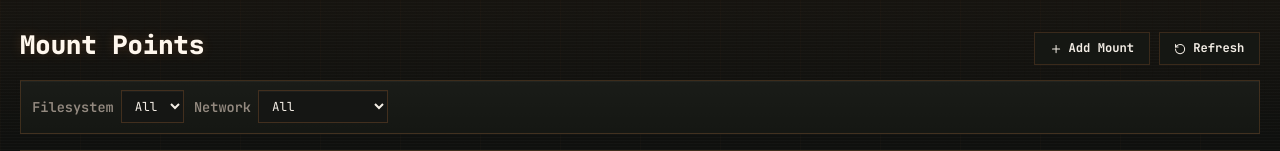
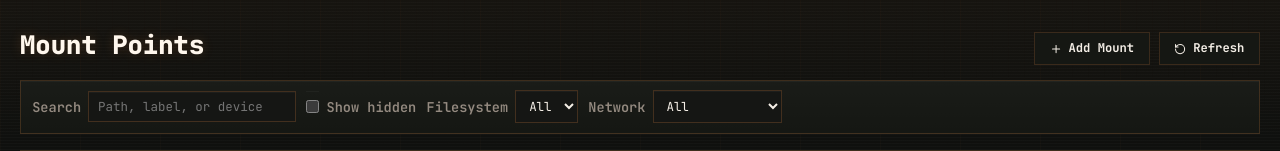
Before and after one commit to raytions/diskanalysis, a FastAPI app: template app/templates/mounts.html in a window 1280 px wide. Shown: the part 50-201 px from the top of the page. Run offline with FastAPI, Linux system fonts and the light colour scheme; the template is opened without the code that fills it: most values are stand-ins (such as "Sample title", 1, 10 or a date in 2020); parts of the project's set-up code (start-up, migrations or seed data) failed here and were passed over.

Commit message:
add mount search and hide/restore
Mounts page gets a search box (path, label, device) and a hidden flag
per mount, toggled from the context menu; hidden mounts are filtered
out unless 'Show hidden' is checked.

Co-Authored-By: Claude Opus 5.5 <noreply@anthropic.com>

```diff
--- a/app/api/routes_mounts.py
+++ b/app/api/routes_mounts.py
@@ -831,6 +831,7 @@ def unmount_fs(mount_id: int, request: Request, db: Session = Depends(get_db), _
 
 class MountPatchRequest(BaseModel):
     label: str | None = None
+    is_hidden: bool | None = None
 
 
 @router.patch("/mounts/{mount_id}")
@@ -841,6 +842,8 @@ def patch_mount(mount_id: int, req: MountPatchRequest, request: Request,
         raise HTTPException(status_code=404, detail="Mount not found")
     if req.label is not None:
         m.label = req.label.strip()
+    if req.is_hidden is not None:
+        m.is_hidden = req.is_hidden
     db.commit()
     return ok(MountSchema.model_validate(m).model_dump())
 
--- a/app/db.py
+++ b/app/db.py
@@ -60,6 +60,10 @@ def _migrate(eng):
     """Apply any additive schema changes not handled by create_all."""
     from sqlalchemy import text
     with eng.connect() as conn:
+        mount_cols = {row[1] for row in conn.execute(text("PRAGMA table_info(mounts)"))}
+        if "is_hidden" not in mount_cols:
+            conn.execute(text("ALTER TABLE mounts ADD COLUMN is_hidden BOOLEAN NOT NULL DEFAULT 0"))
+            conn.commit()
         existing = {row[1] for row in conn.execute(text("PRAGMA table_info(files)"))}
         if "uid" not in existing:
             conn.execute(text("ALTER TABLE files ADD COLUMN uid INTEGER"))
--- a/app/models.py
+++ b/app/models.py
@@ -24,6 +24,7 @@ class Mount(Base):
     updated_at: Mapped[datetime] = mapped_column(DateTime, default=datetime.now, onupdate=datetime.now)
     last_scanned_at: Mapped[datetime | None] = mapped_column(DateTime, nullable=True)
     label: Mapped[str] = mapped_column(String, default="", server_default="")
+    is_hidden: Mapped[bool] = mapped_column(Boolean, default=False, server_default="0", index=True)
 
     scans: Mapped[list["Scan"]] = relationship("Scan", back_populates="mount", cascade="all, delete-orphan")
     files: Mapped[list["File"]] = relationship("File", back_populates="mount", cascade="all, delete-orphan")
--- a/app/templates/mounts.html
+++ b/app/templates/mounts.html
@@ -170,6 +170,12 @@
 {% endif %}
 
 <form class="filter-bar" method="get" action="/mounts" id="filter-form" style="align-items:center;">
+  <label class="filter-label">Search
+    <input type="search" name="search" value="{{ search }}" placeholder="Path, label, or device" />
+  </label>
+  {% if not auth_enabled or is_admin %}
+  <label class="filter-label"><input type="checkbox" name="show_hidden" value="yes" {% if show_hidden == 'yes' %}checked{% endif %} onchange="this.form.submit()"> Show hidden</label>
+  {% endif %}
   <label class="filter-label">Filesystem
     <select name="fs_type" onchange="this.form.submit()">
       <option value="">All</option>
@@ -266,6 +272,7 @@
         data-device="{{ m.device }}"
         data-is_sshfs="{{ '1' if m.fs_type == 'fuse.sshfs' else '0' }}"
         data-is_mounted="{{ '1' if is_mounted else '0' }}"
+        data-is_hidden="{{ '1' if m.is_hidden else '0' }}"
         onclick="handleRowClick(event, this)"
         oncontextmenu="showCtxMenu(event, {{ m.id }}, {{ ('`' + m.label + '`') if m.label else '``' }})">
       <td title="{{ m.mount_point }}">
@@ -354,6 +361,7 @@
 <!-- Right-click context menu -->
 <div id="mnt-ctx-menu" style="display:none;position:fixed;z-index:9000;background:var(--surface);border:1px solid var(--border);border-radius:7px;box-shadow:0 4px 18px rgba(0,0,0,.18);padding:.3rem 0;min-width:160px;font-size:.87rem;">
   <div class="ctx-item" onclick="_ctxAction('edit')">Edit label</div>
+  {% if not auth_enabled or is_admin %}<div class="ctx-item" onclick="_ctxAction('hide')" id="ctx-hide-item">Hide</div>{% endif %}
   <div class="ctx-item" onclick="_ctxAction('select')" id="ctx-select-item">Select</div>
   <div class="ctx-divider"></div>
   <div class="ctx-item" onclick="_ctxAction('rescan')">Rescan</div>
@@ -809,6 +817,8 @@ function showCtxMenu(e, mountId, label) {
   _ctxLabel = label || '';
   const row = document.querySelector(`#mounts-tbody tr[data-id="${mountId}"]`);
   document.getElementById('ctx-select-item').textContent = selected.has(String(mountId)) ? 'Deselect' : 'Select';
+  const hideItem = document.getElementById('ctx-hide-item');
+  if (hideItem) hideItem.textContent = row && row.dataset.is_hidden === '1' ? 'Restore' : 'Hide';
   const remountItem = document.getElementById('ctx-remount-item');
   if (remountItem) remountItem.style.display = mountTargetFromRow(row) ? '' : 'none';
   const menu = _ctxMenu;
@@ -848,6 +858,11 @@ async function _ctxAction(action) {
     });
     if ((await r.json()).ok) location.reload();
     else alert('Failed to update label.');
+  } else if (action === 'hide') {
+    const row = document.querySelector(`#mounts-tbody tr[data-id="${id}"]`);
+    const wasHidden = row && row.dataset.is_hidden === '1';
+    const r = await fetch('/api/mounts/' + id, {method:'PATCH', headers:{'Content-Type':'application/json'}, body:JSON.stringify({is_hidden: !wasHidden})});
+    if ((await r.json()).ok) location.reload(); else alert('Failed to ' + (wasHidden ? 'restore' : 'hide') + ' mount.');
   } else if (action === 'rescan') {
     const r = await fetch('/api/scans', {
       method: 'POST', headers: {'Content-Type': 'application/json'},
--- a/app/web/routes_pages.py
+++ b/app/web/routes_pages.py
@@ -95,9 +95,16 @@ def mounts_page(
     request: Request,
     fs_type: str = "",
     is_network: str = "",
+    search: str = "",
+    show_hidden: str = "",
     db: Session = Depends(get_db),
 ):
     q = db.query(Mount)
+    if show_hidden != "yes":
+        q = q.filter(Mount.is_hidden == False)
+    if search.strip():
+        term = f"%{search.strip()}%"
+        q = q.filter((Mount.mount_point.ilike(term)) | (Mount.label.ilike(term)) | (Mount.device.ilike(term)))
     if fs_type:
         q = q.filter(Mount.fs_type == fs_type)
     if is_network == "yes":
@@ -153,6 +160,8 @@ def mounts_page(
         "all_fs_types": all_fs_types,
         "fs_type": fs_type,
         "is_network": is_network,
+        "search": search,
+        "show_hidden": show_hidden,
         "mounted_paths": mounted_paths,
         "stale_paths": stale_paths,
         "indexed_bytes": indexed_bytes,
```
